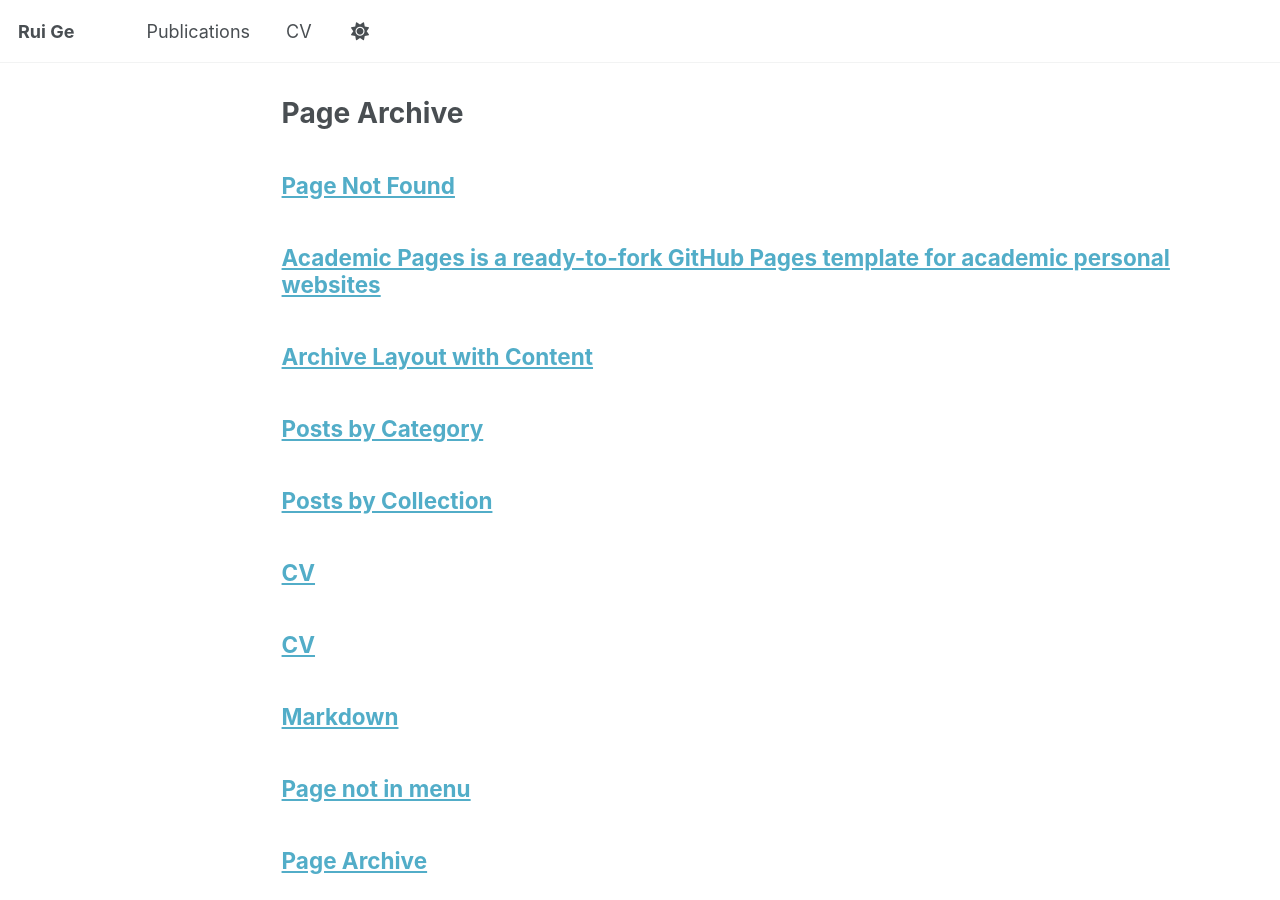
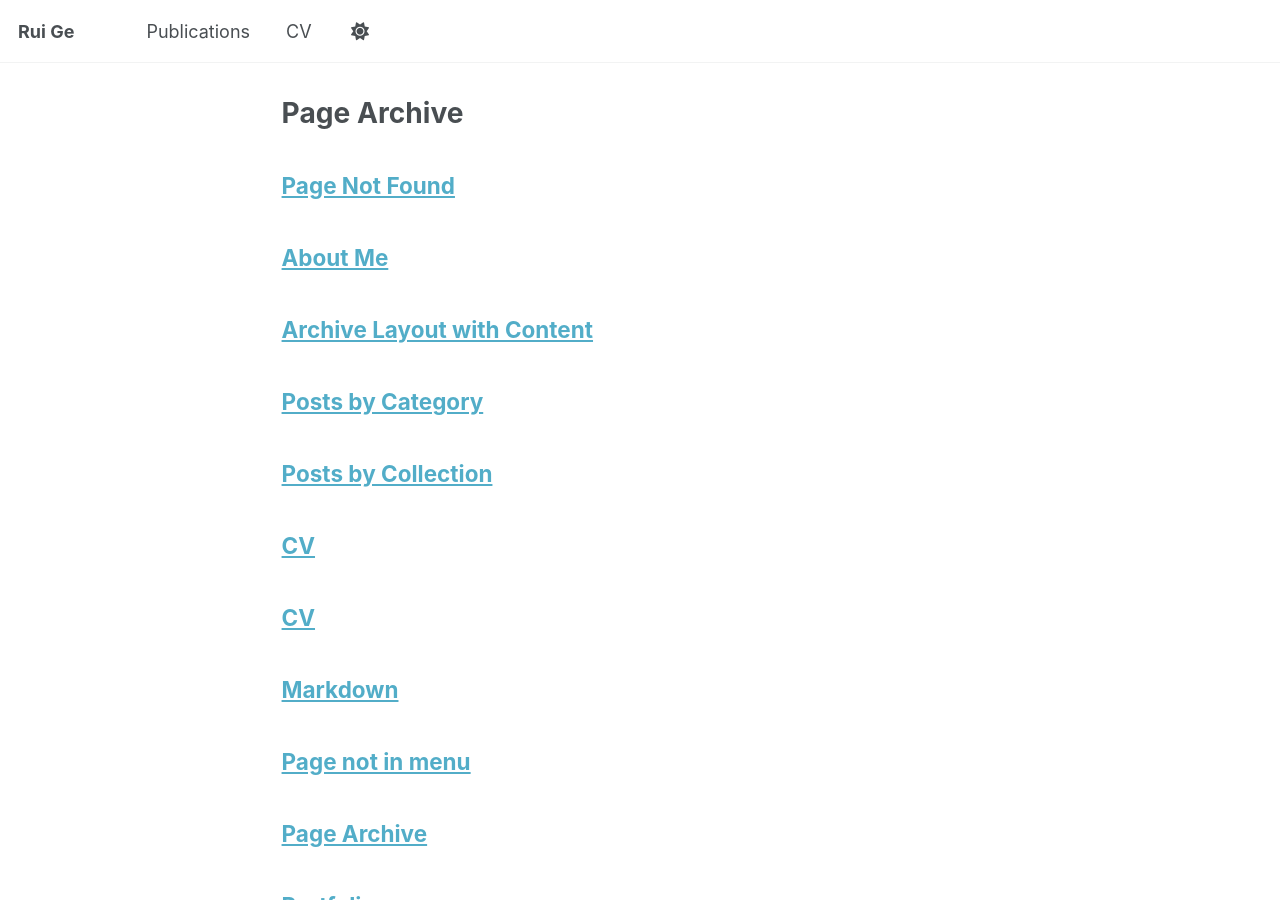
Before and after one commit to motigrez/motigrez.github.io, a Jekyll site: the page built from _pages/page-archive.html, in a window 1280 px wide and 900 px high. Built offline with Jekyll 4.4.1, drawn with Linux system fonts in a browser that asks for light colours; a script that is not in the unit is left out; part of the change alters nothing that is shown.

Commit message:
Update about.md

```diff
--- a/_pages/about.md
+++ b/_pages/about.md
@@ -1,56 +1,39 @@
 ---
-permalink: /
-title: "Academic Pages is a ready-to-fork GitHub Pages template for academic personal websites"
+layout: single
+title: "About Me"
+permalink: /about/
 author_profile: true
-redirect_from:
-  - /about/
-  - /about.html
 ---
 
-This is the front page of a website that is powered by the [Academic Pages template](https://github.com/academicpages/academicpages.github.io) and hosted on GitHub pages. [GitHub pages](https://pages.github.com) is a free service in which websites are built and hosted from code and data stored in a GitHub repository, automatically updating when a new commit is made to the repository. This template was forked from the [Minimal Mistakes Jekyll Theme](https://mmistakes.github.io/minimal-mistakes/) created by Michael Rose, and then extended to support the kinds of content that academics have: publications, talks, teaching, a portfolio, blog posts, and a dynamically-generated CV. Incidentally, these same features make it a great template for anyone that needs to show off a professional template!
+## About Me
 
- You can fork [this template](https://github.com/academicpages/academicpages.github.io) right now, modify the configuration and Markdown files, add your own PDFs and other content, and have your own site for free, with no ads!
+I am Rui Ge, an undergraduate student at Shanghai Jiao Tong University (SJTU), where I am pursuing my studies with a focus on cutting-edge research in artificial intelligence and federated learning. My academic journey is driven by a passion for innovative problem-solving and advancing technology through collaborative and interdisciplinary approaches.
 
-A data-driven personal website
-======
-Like many other Jekyll-based GitHub Pages templates, Academic Pages makes you separate the website's content from its form. The content & metadata of your website are in structured Markdown files, while various other files constitute the theme, specifying how to transform that content & metadata into HTML pages. You keep these various Markdown (.md), YAML (.yml), HTML, and CSS files in a public GitHub repository. Each time you commit and push an update to the repository, the [GitHub pages](https://pages.github.com/) service creates static HTML pages based on these files, which are hosted on GitHub's servers free of charge.
+## Research Experience
 
-Many of the features of dynamic content management systems (like Wordpress) can be achieved in this fashion, using a fraction of the computational resources and with far less vulnerability to hacking and DDoSing. You can also modify the theme to your heart's content without touching the content of your site. If you get to a point where you've broken something in Jekyll/HTML/CSS beyond repair, your Markdown files describing your talks, publications, etc. are safe. You can rollback the changes or even delete the repository and start over - just be sure to save the Markdown files! You can also write scripts that process the structured data on the site, such as [this one](https://github.com/academicpages/academicpages.github.io/blob/master/talkmap.ipynb) that analyzes metadata in pages about talks to display [a map of every location you've given a talk](https://academicpages.github.io/talkmap.html).
+- **Adaptive Multi-Agent System Generation with Large Language Models** (Nov 2024 - Feb 2025)
+  As a Researcher under Prof. Siheng Chen at SJTU and Shanghai AI Lab, I proposed a novel framework for automating multi-agent workflow generation using large language models, enhancing structured coordination for complex reasoning tasks.
 
-For those users that need more advanced functionality, the template also supports the following popular tools:
-- [MathJax](https://www.mathjax.org/) for mathematical equations
-- [Mermaid](https://mermaid.js.org/) for diagraming
-- [Plotly](https://plotly.com/javascript/) for plotting
+- **Towards Context-Aware LLM Agent: Data Pruning for Sensor Data Comprehension** (Oct 2024 - Feb 2025)
+  As the Main Researcher under Prof. Zhenzhe Zheng at SJTU, I designed a technique to map sensor data into semantic space with data pruning, reducing inference costs while enabling LLMs to interpret sensor data effectively.
 
-Getting started
-======
-1. Register a GitHub account if you don't have one and confirm your e-mail (required!)
-1. Fork [this template](https://github.com/academicpages/academicpages.github.io) by clicking the "Use this template" button in the top right.
-1. Go to the repository's settings (rightmost item in the tabs that start with "Code", should be below "Unwatch"). Rename the repository "[your GitHub username].github.io", which will also be your website's URL.
-1. Set site-wide configuration and create content & metadata (see below -- also see [this set of diffs](http://archive.is/3TPas) showing what files were changed to set up [an example site](https://getorg-testacct.github.io) for a user with the username "getorg-testacct")
-1. Upload any files (like PDFs, .zip files, etc.) to the files/ directory. They will appear at https://[your GitHub username].github.io/files/example.pdf.
-1. Check status by going to the repository settings, in the "GitHub pages" section
+- **Synthetic Data Generation from Unstructured Text for Federated Instruction Tuning** (Jul 2024 - Oct 2024)
+  As the Main Researcher under Prof. Siheng Chen, I developed FedIT-U2S, a framework transforming unstructured text into high-quality instruction data for federated learning, eliminating the need for manual annotation.
 
-Site-wide configuration
-------
-The main configuration file for the site is in the base directory in [_config.yml](https://github.com/academicpages/academicpages.github.io/blob/master/_config.yml), which defines the content in the sidebars and other site-wide features. You will need to replace the default variables with ones about yourself and your site's github repository. The configuration file for the top menu is in [_data/navigation.yml](https://github.com/academicpages/academicpages.github.io/blob/master/_data/navigation.yml). For example, if you don't have a portfolio or blog posts, you can remove those items from that navigation.yml file to remove them from the header.
+- **Real-World Benchmarks for Federated Large Language Models** (Jan 2024 - Jun 2024)
+  As the Main Researcher under Prof. Siheng Chen, I created FedLLLM-Bench, the first benchmark suite for federated large language models, integrating diverse corpora to evaluate performance under realistic constraints.
 
-Create content & metadata
-------
-For site content, there is one Markdown file for each type of content, which are stored in directories like _publications, _talks, _posts, _teaching, or _pages. For example, each talk is a Markdown file in the [_talks directory](https://github.com/academicpages/academicpages.github.io/tree/master/_talks). At the top of each Markdown file is structured data in YAML about the talk, which the theme will parse to do lots of cool stuff. The same structured data about a talk is used to generate the list of talks on the [Talks page](https://academicpages.github.io/talks), each [individual page](https://academicpages.github.io/talks/2012-03-01-talk-1) for specific talks, the talks section for the [CV page](https://academicpages.github.io/cv), and the [map of places you've given a talk](https://academicpages.github.io/talkmap.html) (if you run this [python file](https://github.com/academicpages/academicpages.github.io/blob/master/talkmap.py) or [Jupyter notebook](https://github.com/academicpages/academicpages.github.io/blob/master/talkmap.ipynb), which creates the HTML for the map based on the contents of the _talks directory).
+## Honors and Awards
 
-**Markdown generator**
+- Rongchang Science and Technology Innovation Scholarship (¥10,000) - Shanghai Rongchang Public Welfare Foundation & SJTU, 2024
+- Zhiyuan Honor Program Scholarship (¥5,000 per year) - Zhiyuan College, SJTU, 2022, 2023, 2024
+- Reviewer of ICML 2025 Workshop, 2025
 
-The repository includes [a set of Jupyter notebooks](https://github.com/academicpages/academicpages.github.io/tree/master/markdown_generator
-) that converts a CSV containing structured data about talks or presentations into individual Markdown files that will be properly formatted for the Academic Pages template. The sample CSVs in that directory are the ones I used to create my own personal website at stuartgeiger.com. My usual workflow is that I keep a spreadsheet of my publications and talks, then run the code in these notebooks to generate the Markdown files, then commit and push them to the GitHub repository.
+## Skills
 
-How to edit your site's GitHub repository
-------
-Many people use a git client to create files on their local computer and then push them to GitHub's servers. If you are not familiar with git, you can directly edit these configuration and Markdown files directly in the github.com interface. Navigate to a file (like [this one](https://github.com/academicpages/academicpages.github.io/blob/master/_talks/2012-03-01-talk-1.md) and click the pencil icon in the top right of the content preview (to the right of the "Raw | Blame | History" buttons). You can delete a file by clicking the trashcan icon to the right of the pencil icon. You can also create new files or upload files by navigating to a directory and clicking the "Create new file" or "Upload files" buttons.
+- **Languages**: Mandarin Chinese (native), English (TOEFL 108/120)
+- **Programming**: Python, C++, C
+- **Technologies**: Instruction Fine-Tuning, Direct Preference Optimization (DPO), Prompt Engineering, Multi-Agent System Design, Web Scraping
+- **Tools**: PyTorch, Transformers, LaTeX, Linux
 
-Example: editing a Markdown file for a talk
-![Editing a Markdown file for a talk](/images/editing-talk.png)
-
-For more info
-------
-More info about configuring Academic Pages can be found in [the guide](https://academicpages.github.io/markdown/), the [growing wiki](https://github.com/academicpages/academicpages.github.io/wiki), and you can always [ask a question on GitHub](https://github.com/academicpages/academicpages.github.io/discussions). The [guides for the Minimal Mistakes theme](https://mmistakes.github.io/minimal-mistakes/docs/configuration/) (which this theme was forked from) might also be helpful.
+I am eager to collaborate on projects that push the boundaries of AI research and application. Feel free to reach out via email at motigrez@sjtu.edu.cn for any opportunities or discussions!
```
